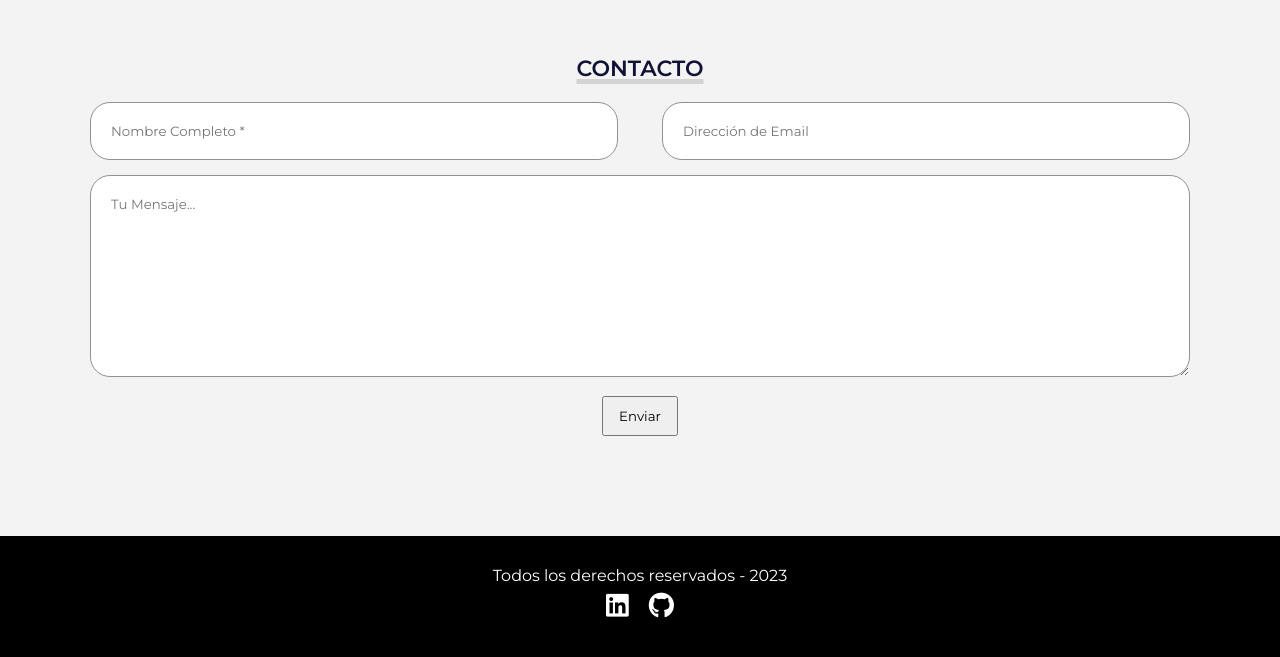
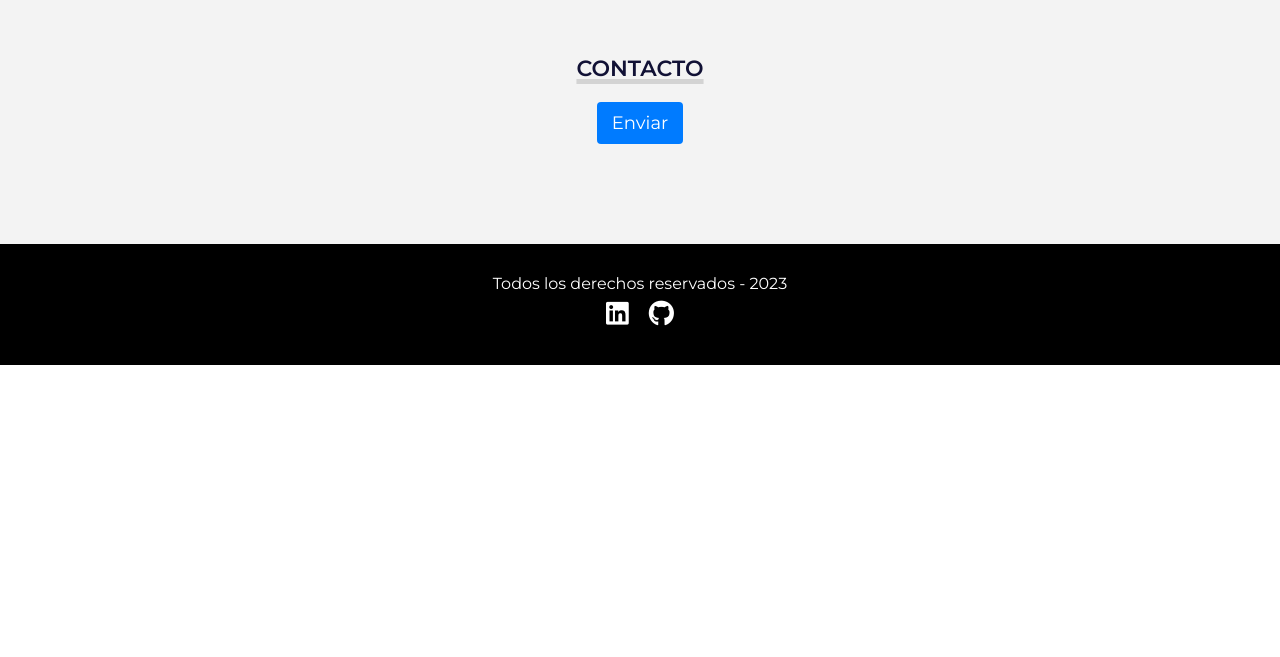
Before and after one commit to Nico-Dondo/Portfolio, a website: page index.html in a window 1280 px wide. Shown: the part 2651-3308 px from the top of the page. After the commit the page ends 3016 px from the top, so only its background shows below. Drawn offline with Linux system fonts and the light colour scheme.

Commit message:
Incorporacion de boton enviar contacto

```diff
--- a/estilo.css
+++ b/estilo.css
@@ -670,3 +670,16 @@
                 margin-bottom: 15px;
             }
         }
+        .btn-enviar {
+            padding: 12px 24px; /* Ajusta el tamaño del padding para hacer el botón más grande */
+            font-size: 18px; /* Tamaño de fuente */
+            background-color: #007bff; /* Color de fondo del botón */
+            color: #fff; /* Color del texto del botón */
+            border: none; /* Quita el borde del botón */
+            cursor: pointer; /* Cambia el cursor al pasar sobre el botón */
+            border-radius: 4px; /* Agrega bordes redondeados al botón */
+        }
+
+        .btn-enviar:hover {
+            background-color: #0056b3; /* Cambia el color de fondo al pasar sobre el botón */
+        }
--- a/index.html
+++ b/index.html
@@ -195,35 +195,13 @@
     <section id="contacto">
         <h3 class="titulo-seccion">Contacto</h3>
         <div class="contenedor-form">
-            <form id="formulario" action="mailto:tu-correo@example.com" method="get">
-                <div class="fila mitad">
-                    <input type="text" placeholder="Nombre Completo *" class="input-mitad" name="nombre">
-                    <input type="email" placeholder="Dirección de Email" class="input-mitad" name="email">
-                </div>
-                <div class="fila">
-                    <textarea name="mensaje" cols="30" rows="10" placeholder="Tu Mensaje..."
-                        class="input-full"></textarea>
-                </div>
-                <button type="submit" class="btn-enviar" onclick="enviarCorreo()">Enviar</button>
+            <form id="formulario" action="mailto:nicodondo1980@gmail.com" method="get">
+                <!-- Aquí está el botón de envío que deseas mantener -->
+                <button type="submit" class="btn-enviar">Enviar</button>
             </form>
         </div>
     </section>
 
-    <script>
-        function enviarCorreo() {
-            var nombre = document.getElementsByName('nombre')[0].value;
-            var email = document.getElementsByName('email')[0].value;
-            var mensaje = document.getElementsByName('mensaje')[0].value;
-
-            var destinatario = 'tu-correo@example.com';
-            var asunto = 'Mensaje de ' + nombre + ' (' + email + ')';
-            var cuerpo = mensaje;
-
-            var mailtoURL = 'mailto:' + destinatario + '?subject=' + encodeURIComponent(asunto) + '&body=' + encodeURIComponent(cuerpo);
-
-            window.location.href = mailtoURL;
-        }
-    </script>
 
 
 
--- a/script.js
+++ b/script.js
@@ -56,17 +56,12 @@ function efectoHabilidades() {
 
 
   function enviarCorreo() {
-    var nombre = document.getElementsByName('nombre')[0].value;
-    var email = document.getElementsByName('email')[0].value;
-    var mensaje = document.getElementsByName('mensaje')[0].value;
+    const destinatario = "nicodondo1980@gmail.com.com"; // Reemplaza con tu dirección de correo electrónico
+    const asunto = "Mensaje de un visitante del sitio";
+    const cuerpo = "Este es el cuerpo del mensaje.";
 
-    var destinatario = 'nicodondo1980@gmail.com';
-    var asunto = 'Mensaje de ' + nombre + ' (' + email + ')';
-    var cuerpo = mensaje;
-
-    var mailtoURL = 'mailto:' + destinatario + '?subject=' + encodeURIComponent(asunto) + '&body=' + encodeURIComponent(cuerpo);
-
-    window.location.href = mailtoURL;
+    const mailtoUrl = `mailto:${encodeURIComponent(destinatario)}?subject=${encodeURIComponent(asunto)}&body=${encodeURIComponent(cuerpo)}`;
+    window.location.href = mailtoUrl;
   }
 
 
```
